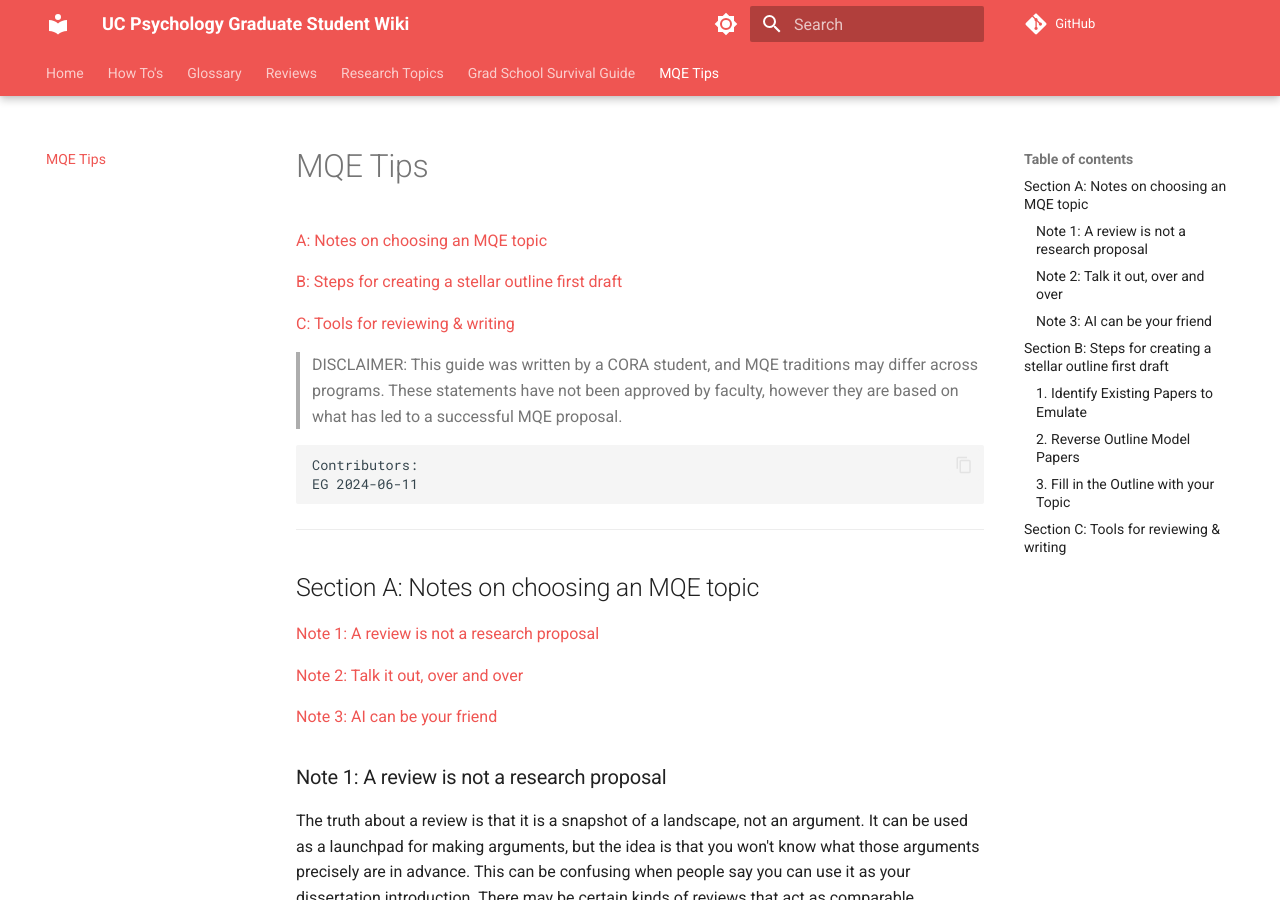
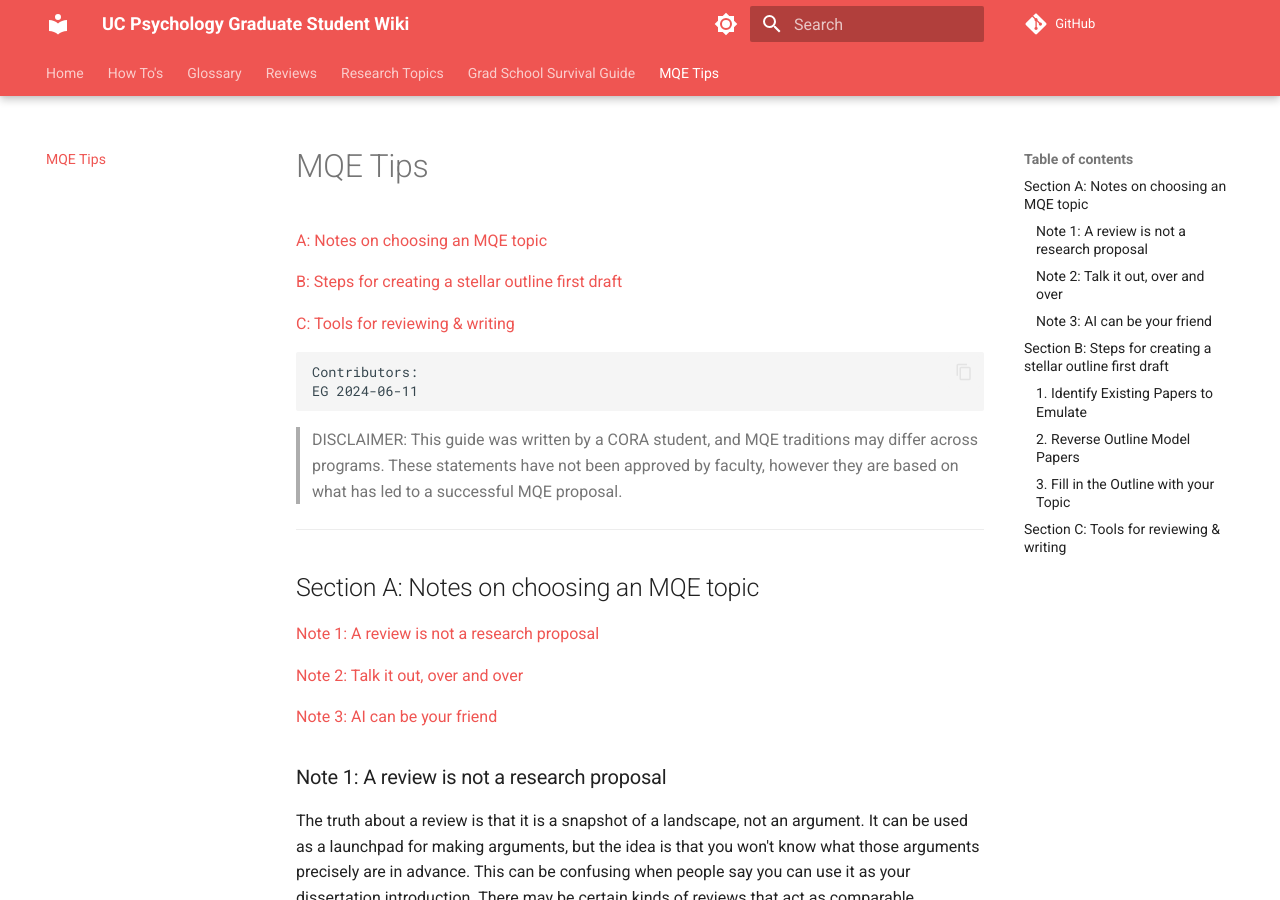
Before and after one commit to UC-Psychology/grad-student-wiki, an MkDocs documentation site: the page built from docs/MQEtips.md, in a window 1280 px wide and 900 px high. Built offline with MkDocs 1.6.1 and Material for MkDocs 9.7.7, drawn with Linux system fonts in a browser that asks for light colours; comment, search, counter and statistics services are not loaded.

````diff
--- a/docs/MQEtips.md
+++ b/docs/MQEtips.md
@@ -5,12 +5,12 @@
 
 [C: Tools for reviewing & writing](#tools-for-reviewing--writing)
 
->DISCLAIMER: This guide was written by a CORA student, and MQE traditions may differ across programs. These statements have not been approved by faculty, however they are based on what has led to a successful MQE proposal.
-
 ```
 Contributors:
 EG 2024-06-11
 ```
+
+>DISCLAIMER: This guide was written by a CORA student, and MQE traditions may differ across programs. These statements have not been approved by faculty, however they are based on what has led to a successful MQE proposal.
 
 ___
 
````
